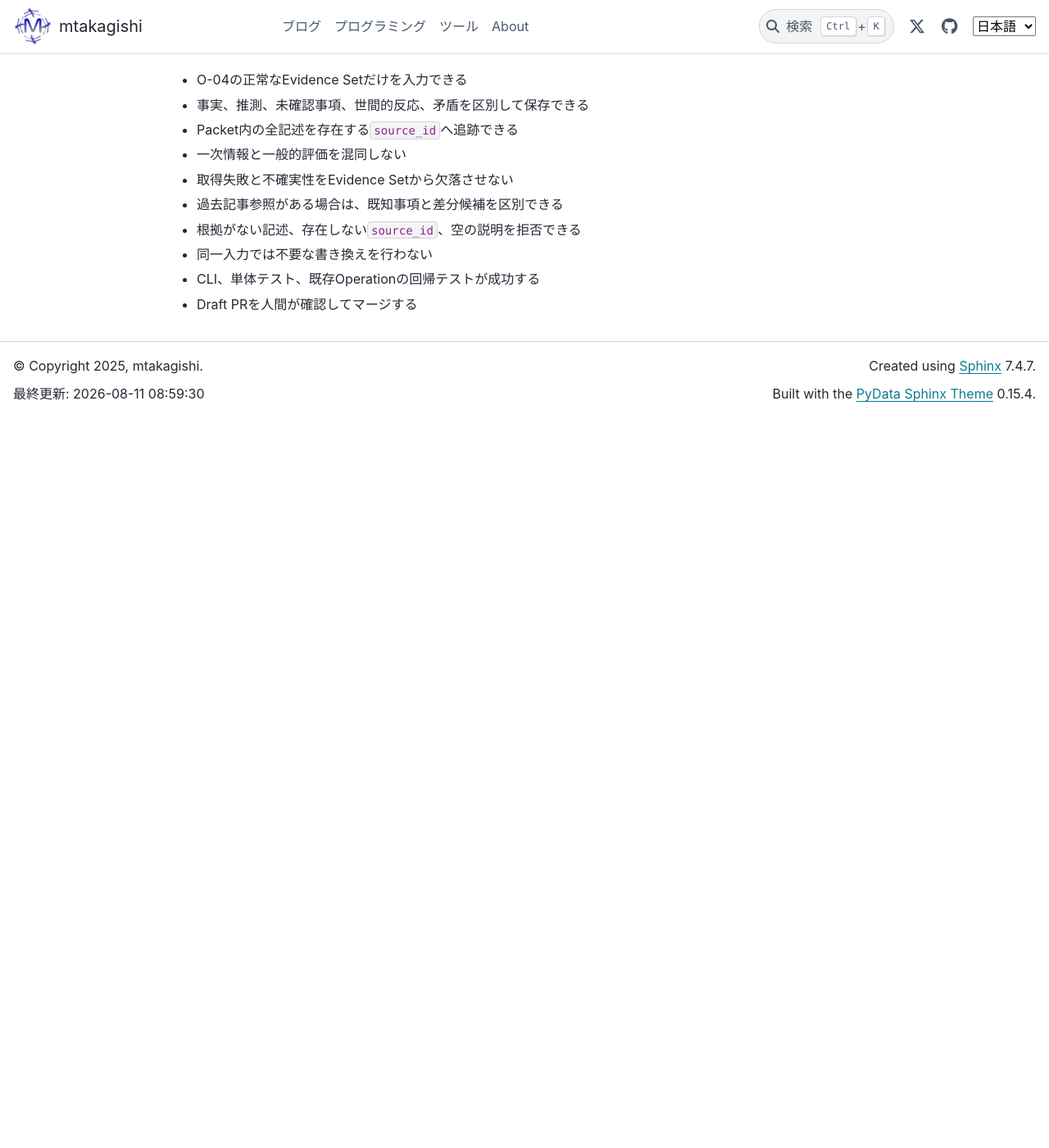
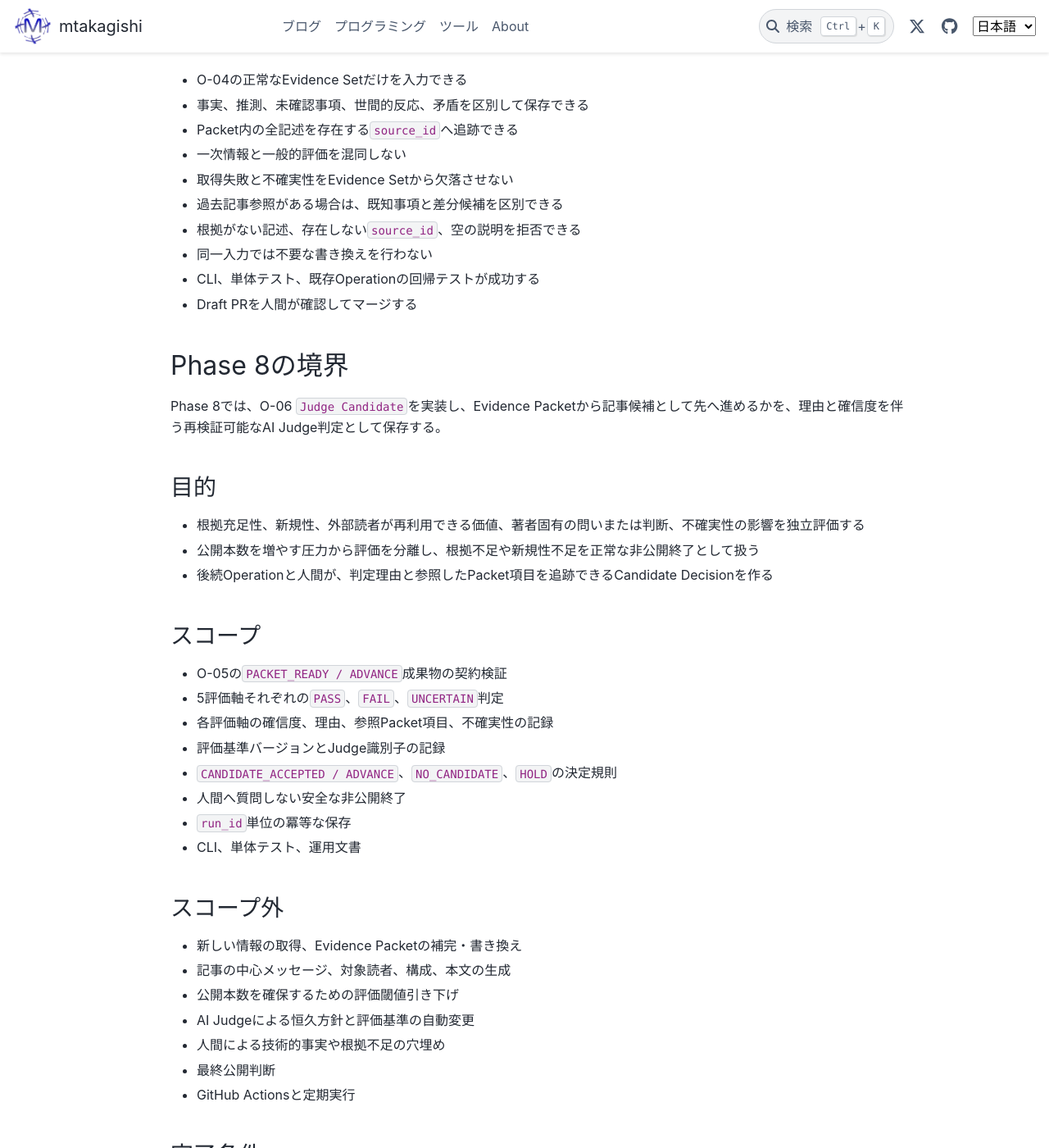
Before and after one commit to mtakagishi/note, a Sphinx documentation site: the page built from docs/agents/knowledge-harness/CHARTER.md, in a window 1280 px wide and 1400 px high, scrolled down 6170 px. Shown: the whole window at 82% size. Built offline with Sphinx 7.4.7 and the PyData theme 0.15.4, drawn with Linux system fonts in a browser that asks for light colours; before the commit the page ends 6680 px from its top, so only the background shows below that; some of the changed text lies outside the part shown.

Commit message:
O-06の実装境界を定義

```diff
--- a/docs/agents/knowledge-harness/CHARTER.md
+++ b/docs/agents/knowledge-harness/CHARTER.md
@@ -209,3 +209,48 @@
 - 同一入力では不要な書き換えを行わない
 - CLI、単体テスト、既存Operationの回帰テストが成功する
 - Draft PRを人間が確認してマージする
+
+## Phase 8の境界
+
+Phase 8では、O-06 `Judge Candidate`を実装し、Evidence Packetから記事候補として先へ進めるかを、理由と確信度を伴う再検証可能なAI Judge判定として保存する。
+
+### 目的
+
+- 根拠充足性、新規性、外部読者が再利用できる価値、著者固有の問いまたは判断、不確実性の影響を独立評価する
+- 公開本数を増やす圧力から評価を分離し、根拠不足や新規性不足を正常な非公開終了として扱う
+- 後続Operationと人間が、判定理由と参照したPacket項目を追跡できるCandidate Decisionを作る
+
+### スコープ
+
+- O-05の`PACKET_READY / ADVANCE`成果物の契約検証
+- 5評価軸それぞれの`PASS`、`FAIL`、`UNCERTAIN`判定
+- 各評価軸の確信度、理由、参照Packet項目、不確実性の記録
+- 評価基準バージョンとJudge識別子の記録
+- `CANDIDATE_ACCEPTED / ADVANCE`、`NO_CANDIDATE`、`HOLD`の決定規則
+- 人間へ質問しない安全な非公開終了
+- `run_id`単位の冪等な保存
+- CLI、単体テスト、運用文書
+
+### スコープ外
+
+- 新しい情報の取得、Evidence Packetの補完・書き換え
+- 記事の中心メッセージ、対象読者、構成、本文の生成
+- 公開本数を確保するための評価閾値引き下げ
+- AI Judgeによる恒久方針と評価基準の自動変更
+- 人間による技術的事実や根拠不足の穴埋め
+- 最終公開判断
+- GitHub Actionsと定期実行
+
+### 完了条件
+
+- O-05の正常なEvidence Packetだけを入力できる
+- 5評価軸を独立に判定し、理由、確信度、参照項目を保存できる
+- 判定に使う参照項目がEvidence Packetに実在することを検証できる
+- 必須軸の`FAIL`を`NO_CANDIDATE`として正常終了できる
+- `FAIL`はないが`UNCERTAIN`または高影響の不確実性がある場合に`HOLD`できる
+- 全必須軸が`PASS`し、高影響の未解決不確実性がない場合だけ`CANDIDATE_ACCEPTED`へ進める
+- 確信度0.70未満の`PASS`を受け入れず、`UNCERTAIN`として扱える
+- 判定理由を空にできず、記事数を増やすために閾値を下げない
+- 同一入力と同一判定では不要な書き換えを行わない
+- CLI、単体テスト、既存Operationの回帰テストが成功する
+- Draft PRを人間が確認してマージする
```
Also changed, not shown: docs/agents/knowledge-harness/DECISIONS.md (+11 -0 lines), docs/agents/knowledge-harness/PIPELINE.md (+11 -2 lines), docs/agents/knowledge-harness/STATUS.md (+12 -7 lines).
